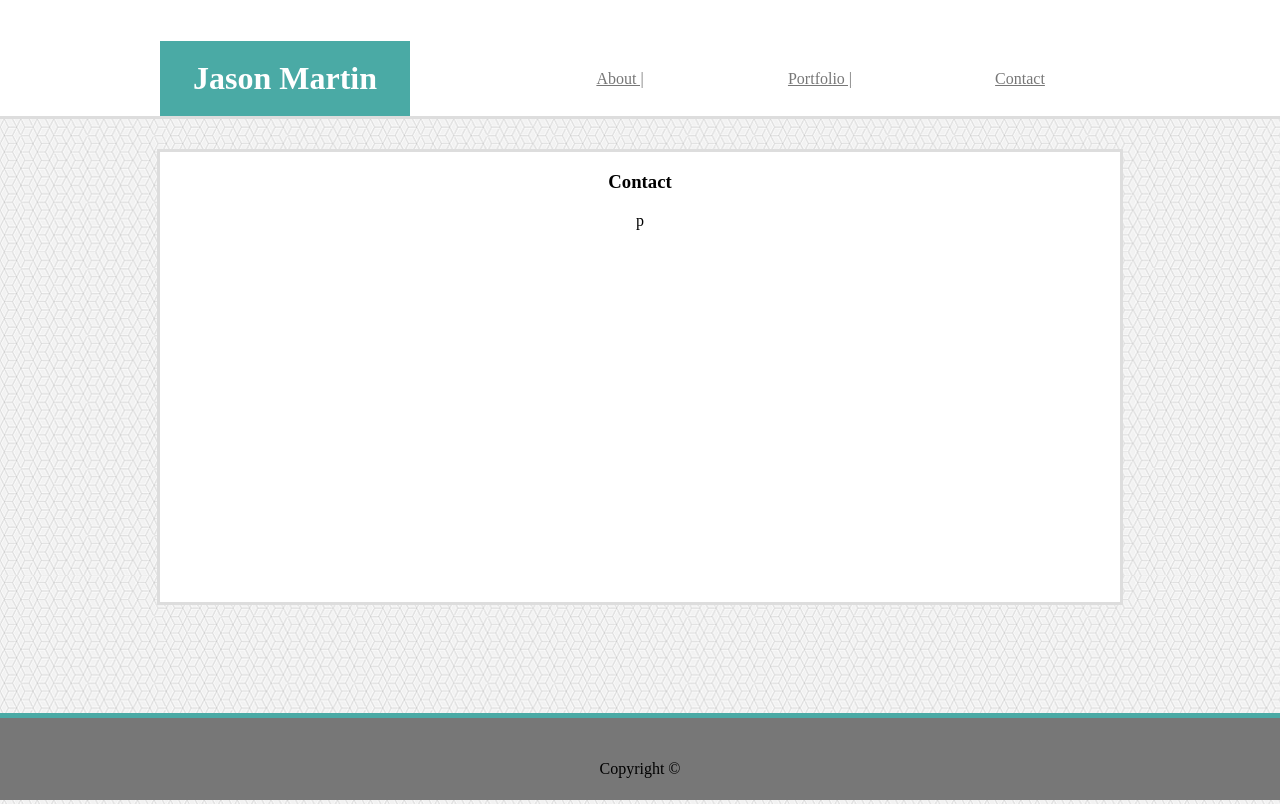
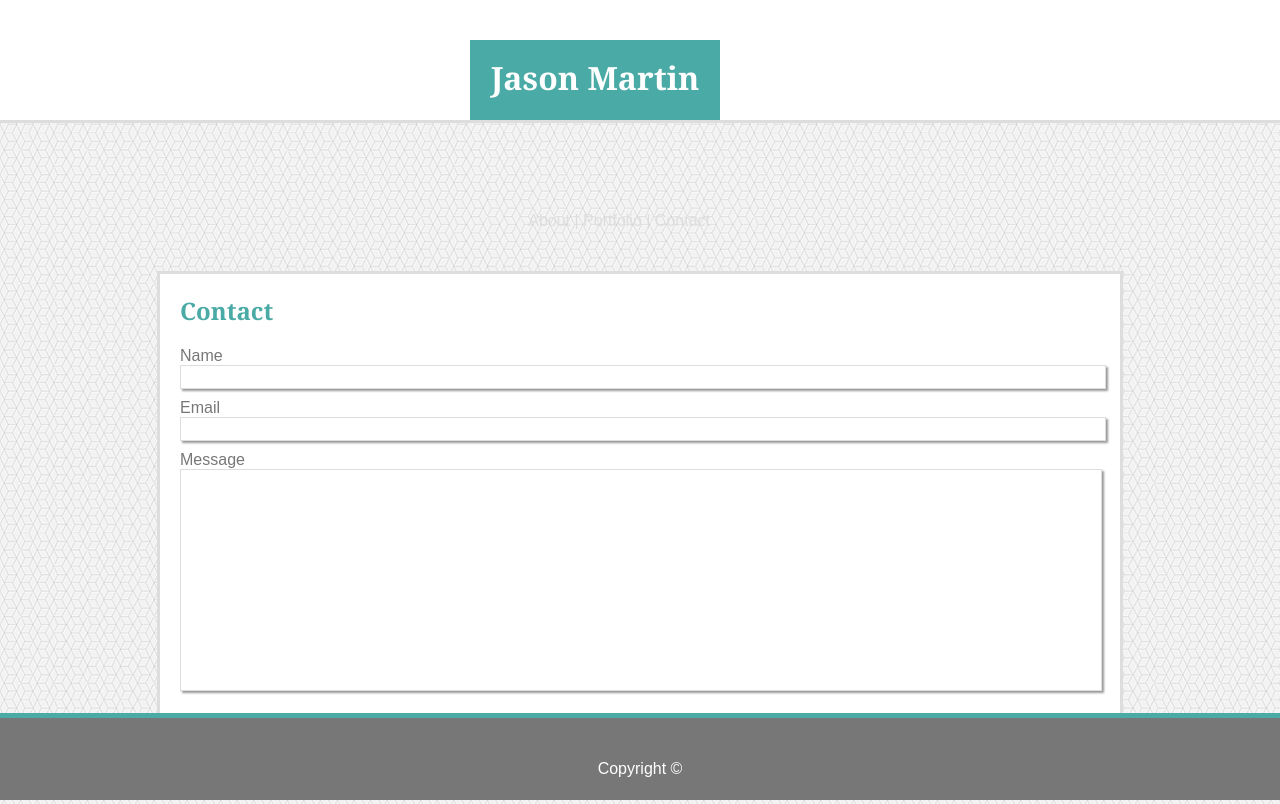
Before and after one commit to ferb00000100/Basic-Portfolio, a plain HTML site: page contact.html in a window 1280 px wide. Drawn offline with Linux system fonts and the light colour scheme.

Commit message:
completed contact page moved old html and css files to a new directory called extra_files started portfolio.html page

```diff
--- a/assets/css/style.css
+++ b/assets/css/style.css
@@ -1,80 +1,93 @@
+/* The main body settings */
 
 body {
     background-color: white;
     margin: 0;
     padding: 0;
-    overflow: scroll;
     background: url("../images/qbkls.png");
+    font-family: "Arial", "Helvetica Neue", Helvetica, sans-serif;
 }
 
-#container{
-    margin: auto;
-    width: 960px;
-    background-color: #4aaaa5;
+/* The header settings for the top of the page */
+
+header {
+    background-color: white;
+    height: 120px;
+    color: #777;
+    border-bottom-style: solid;
+    border-color: #dddddd;
 }
 
-.header {
-    /*border-style: solid;*/
-    /*border-color: deeppink;*/
-    background-color: white;
-    height: 116px;
+/*h1 settings */
 
-}
-header {
-    position: relative;
-    top:21px;
-    /*border-color: greenyellow;*/
-    /*border-style: solid;*/
-    /*background-color: purple;*/
-    color: #777;
+h1 {
+    font-family:'Georgia', Times, Times New Roman, serif;
 }
 
-.border{
-    border-style: solid;
+/* h2 header settings */
+
+h2 {
+    font-family:'Georgia', Times, Times New Roman, serif;
+    color: #4aaaa5;
+    text-align: left;
+    padding-left: 20px;
 }
 
-.green {
-    border-color: green;
+/* image positioning */
+
+img {
+    margin: 10px;
+    float: left;
+    height: 200px;
+    width: 150px;
 }
 
-.blue {
-    border-color: blue;
+/* paragraph positioning */
+
+p {
+    text-align: left;
+    padding-top: 10px;
+    margin: 10px;
 }
 
-.black{
-    border-color: black;
-}
-
-
+/* title settings for your name and box color ans positioning */
 
 .title{
     float: left;
-    margin-top: 20px;
+    margin-left: 470px;
+    margin-top: 40px;
     vertical-align: middle;
     text-align: center;
     line-height: 75px;
     background-color: #4aaaa5;
     color: white;
-    height: 75px;
+    height: 80px;
     width: 250px;
-    /*border-style: dot-dash;*/
-    /*border-color: #292961;*/
+    border-style: dot-dash;
+    border-color: #292961;
+}
+
+/* Nav settings for the link positioning */
+
+nav {
+    float: left;
+    margin-top: 40px;
+    text-align: right;
+    height: 80px;
+    width: 710px;
+    vertical-align: middle;
+    line-height: 80px;
 
 }
 
+/* link specific settings */
+
 .links {
-    color: #777777;
-    vertical-align: middle;
-    text-align: center;
-    line-height: 75px;
-    float: right;
-    margin-top: 20px;
-    width: 200px;
-    height: 75px;
-    background-color: white;
-    /*border-style: solid;*/
-    /*border-color: black;*/
+    text-decoration: none;
+    color: #dddddd;
 }
+
+/* the main article settings for positioning and alignment */
 
 article{
     clear: both;
@@ -85,22 +98,69 @@ article{
     background-color: white;
     text-align: center;
     position: relative;
-    top: 30px;
-    height:450px;
+    top: 10px;
+    height:500px;
     width: 960px;
     margin: auto;
 }
 
-.main {
-    background: url("../images/qbkls.png");
-    border-top-style: solid;
-    border-color: #dddddd;
-    clear: both;
-    background-color: #777777;
+/* form positioning */
+
+form{
+    margin: 0;
+    color: #777;
+    text-align: left;
+    padding-left: 20px;
 
 }
 
+/*input field formatting */
+
+input {
+    margin-bottom: 10px;
+}
+
+/* input box formatting */
+
+.inputbox {
+    width: 920px;
+    height: 20px;
+    padding-right: -20px;
+    box-shadow: 2px 2px 2px #999;
+    border: 1px solid #dddddd;
+
+}
+
+/* message test area formatting */
+
+textarea{
+    letter-spacing: 1px;
+    padding: 10px;
+    box-shadow: 2px 2px 2px #999;
+    border: 1px solid #dddddd;
+    resize: none;
+    width: 900px;
+    padding-right: -20px;
+    height: 200px;
+}
+
+/* button formatting */
+
+button {
+    margin-top: 20px;
+    vertical-align: center;
+    text-align: center;
+    line-height: 40px;
+    background-color: #4aaaa5;
+    color: white;
+    height: 40px;
+    width: 125px;
+}
+
+/* the footer settings */
+
 footer {
+    color: #ffffff;
     height: 50px;
     text-align: center;
     vertical-align: bottom;
@@ -113,3 +173,11 @@ footer {
     left: 0;
     padding: 1em;
 }
+
+/* used for testing element placement */
+
+.border {
+
+    border-color: black;
+    border-style: solid;
+}
--- /dev/null
+++ b/assets/css/style_1st_try.css
@@ -0,0 +1,115 @@
+
+body {
+    background-color: white;
+    margin: 0;
+    padding: 0;
+    overflow: scroll;
+    background: url("../images/qbkls.png");
+}
+
+#container{
+    margin: auto;
+    width: 960px;
+    background-color: #4aaaa5;
+}
+
+.header {
+    /*border-style: solid;*/
+    /*border-color: deeppink;*/
+    background-color: white;
+    height: 116px;
+
+}
+header {
+    position: relative;
+    top:21px;
+    /*border-color: greenyellow;*/
+    /*border-style: solid;*/
+    /*background-color: purple;*/
+    color: #777;
+}
+
+.border{
+    border-style: solid;
+}
+
+.green {
+    border-color: green;
+}
+
+.blue {
+    border-color: blue;
+}
+
+.black{
+    border-color: black;
+}
+
+
+
+.title{
+    float: left;
+    margin-top: 20px;
+    vertical-align: middle;
+    text-align: center;
+    line-height: 75px;
+    background-color: #4aaaa5;
+    color: white;
+    height: 75px;
+    width: 250px;
+    /*border-style: dot-dash;*/
+    /*border-color: #292961;*/
+
+}
+
+.links {
+    color: #777777;
+    vertical-align: middle;
+    text-align: center;
+    line-height: 75px;
+    float: right;
+    margin-top: 20px;
+    width: 200px;
+    height: 75px;
+    background-color: white;
+    /*border-style: solid;*/
+    /*border-color: black;*/
+}
+
+article{
+    clear: both;
+    color: black;
+    overflow: scroll;
+    border-style: solid;
+    border-color: #dddddd;
+    background-color: white;
+    text-align: center;
+    position: relative;
+    top: 30px;
+    height:450px;
+    width: 960px;
+    margin: auto;
+}
+
+.main {
+    background: url("../images/qbkls.png");
+    border-top-style: solid;
+    border-color: #dddddd;
+    clear: both;
+    background-color: #777777;
+
+}
+
+footer {
+    height: 50px;
+    text-align: center;
+    vertical-align: bottom;
+    line-height: 70px;
+    border-top: thick solid #4aaaa5;
+    background-color: #777777;
+    position: absolute;
+    right: 0;
+    bottom: 0;
+    left: 0;
+    padding: 1em;
+}
--- a/assets/css/teststyle.css
+++ /dev/null
@@ -1,97 +0,0 @@
-/* The main body settings */
-
-body {
-    background-color: white;
-    margin: 0;
-    padding: 0;
-    background: url("../images/qbkls.png");
-    font-family: "Arial", "Helvetica Neue", Helvetica, sans-serif;
-}
-
-/* The header settings for the top of the page */
-
-header {
-    background-color: white;
-    height: 120px;
-    color: #777;
-    border-bottom-style: solid;
-    border-color: #dddddd;
-}
-
-/* h1 header settings */
-
-h1 {
-    font-family:'Georgia', Times, Times New Roman, serif;
-    color: #4aaaa5;
-}
-
-/* title settings for your name and box color ans positioning */
-
-.title{
-    float: left;
-    margin-left: 470px;
-    margin-top: 40px;
-    vertical-align: middle;
-    text-align: center;
-    line-height: 75px;
-    background-color: #4aaaa5;
-    color: white;
-    height: 80px;
-    width: 250px;
-    border-style: dot-dash;
-    border-color: #292961;
-
-}
-
-/* Nav settings for the link positioning */
-
-nav {
-    float: left;
-    margin-top: 40px;
-    text-align: right;
-    height: 80px;
-    width: 710px;
-    vertical-align: middle;
-    line-height: 80px;
-
-}
-
-/* link specific settings */
-
-.links {
-    text-decoration: none;
-    color: #dddddd;
-}
-
-/* the main article settings for positioning and alignment */
-
-article{
-    clear: both;
-    color: black;
-    overflow: scroll;
-    border-style: solid;
-    border-color: #dddddd;
-    background-color: white;
-    text-align: center;
-    position: relative;
-    top: 10px;
-    height:450px;
-    width: 960px;
-    margin: auto;
-}
-
-/* the footer settings */
-
-footer {
-    height: 50px;
-    text-align: center;
-    vertical-align: bottom;
-    line-height: 70px;
-    border-top: thick solid #4aaaa5;
-    background-color: #777777;
-    position: absolute;
-    right: 0;
-    bottom: 0;
-    left: 0;
-    padding: 1em;
-}
--- a/contact.html
+++ b/contact.html
@@ -7,21 +7,28 @@
 </head>
 <body>
 
-<div class="header">
-    <div id="container">
-        <header>
-            <h1 class="title">Jason Martin</h1>
+<header>
+    <h1 class="title">Jason Martin</h1>
+    <nav>
+        <a class="links" href="index.html"> About  | </a>
+        <a class="links" href="portfolio.html">Portfolio  | </a>
+        <a class="links" href="contact.html">Contact </a>
+    </nav>
+</header>
 
-            <a class="links" href="contact.html"> Contact </a>
-            <a class="links" href="portfolio.html"> Portfolio | </a>
-            <a class="links" href="about.html"> About | </a>
-
-        </header>
-    </div>
-    <section class="main">
+<div>
+    <section>
         <article>
-            <h1>Contact</h1>
-            <p>p</p>
+            <h2> Contact </h2>
+            <form>
+                Name<br>
+                <input class="inputbox" type="text" name="name"><br>
+                Email<br>
+                <input class="inputbox" type="text" email="email"><br>
+                Message<br>
+                <textarea name="text" rows="14" cols="10" wrap="soft"> </textarea>
+                <button onclick="alert('You pressed the button!')"> Submit </button>
+            </form>
         </article>
     </section>
     <footer>
@@ -29,10 +36,5 @@
     </footer>
 </div>
 
-</div>
-
-
-
-
 </body>
 </html>
```
Also changed, not shown: extra_files/index_1st_try.html (added, +35 -0 lines), extra_files/index_old.html (renamed from index_old.html, +5 -5 lines), index.html (+32 -20 lines), index1.html (deleted, +0 -38 lines), portfolio.html (+35 -1 lines), extra_files/float-style.css (renamed from float-style.css), extra_files/test.html (renamed from test.html), questions.txt (deleted).
